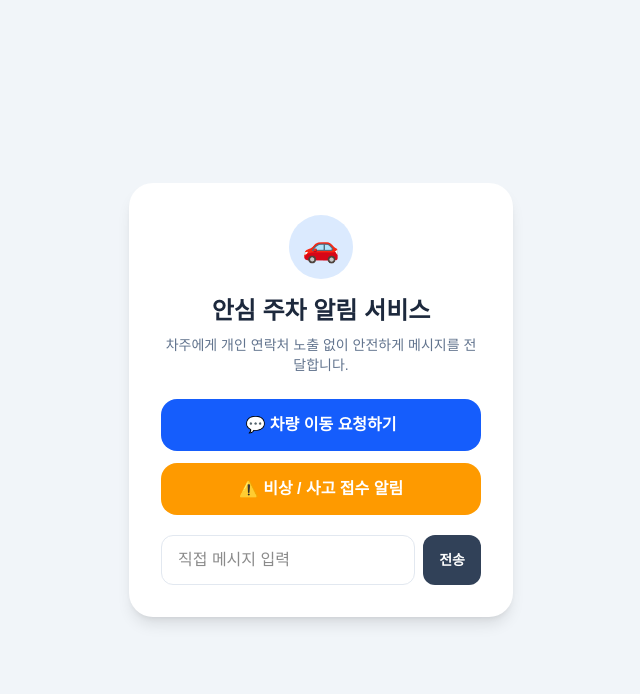
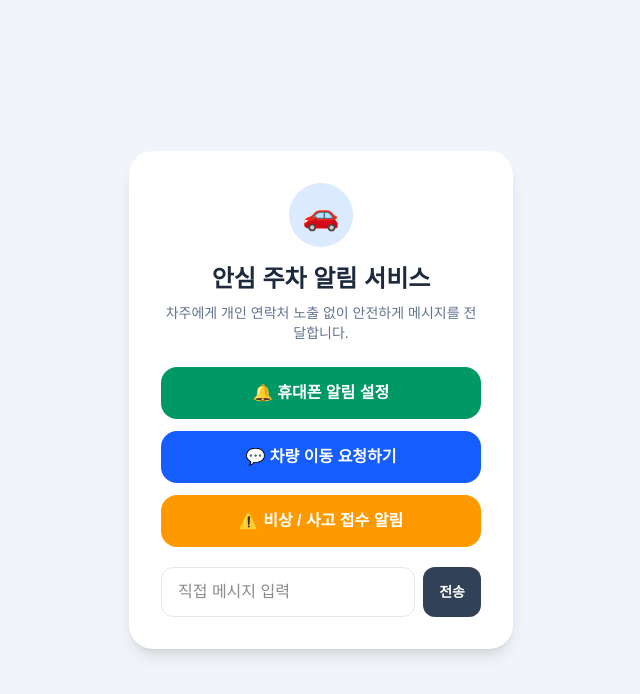
Before and after one commit to audskal1847/safe-parking, a Next.js app: page /scan/1 in a window 1280 px wide. Shown: the top 694 px of the page, without its empty margins (319-959 px from the left). Built offline with nearby package versions, Linux system fonts and the light colour scheme.

Commit message:
Add push setup button to scan page

```diff
--- a/app/scan/[token]/page.tsx
+++ b/app/scan/[token]/page.tsx
@@ -82,6 +82,16 @@ export default function ScanPage() {
           </div>
         ) : (
           <div className="space-y-3">
+<button
+  type="button"
+  onClick={() => {
+    window.location.href =
+      `/push-setup?qrToken=${encodeURIComponent(token)}`;
+  }}
+  className="w-full bg-emerald-600 hover:bg-emerald-700 text-white font-bold py-3.5 px-4 rounded-2xl"
+>
+  🔔 휴대폰 알림 설정
+</button>
 
             <button
               onClick={() => sendNotification('MOVE')}
```
